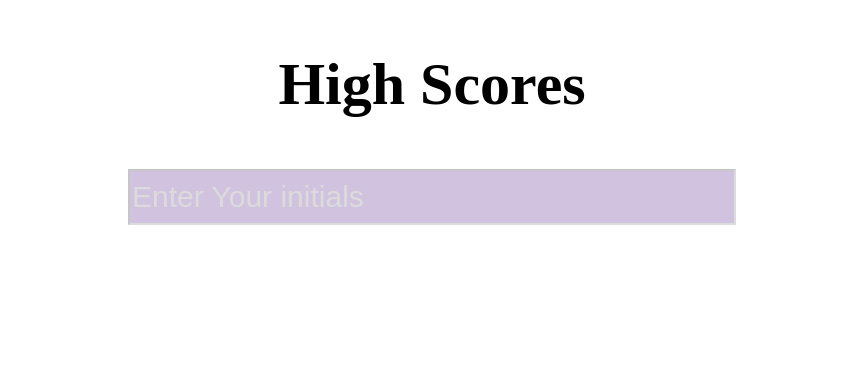
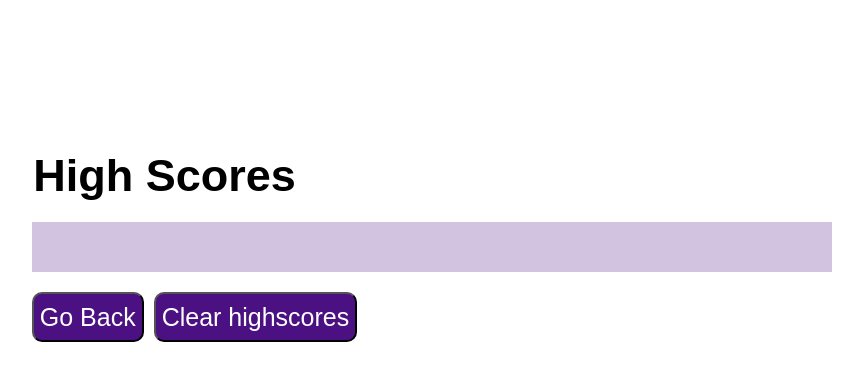
Before and after one commit to samuel408/code-quiz, a plain HTML site: page scores.html in a window 1280 px wide. Shown: the whole page, without its empty margins (208-1071 px from the left). Drawn offline with Linux system fonts and the light colour scheme.

Commit message:
finished highscore template and base CSS

```diff
--- a/css/style.css
+++ b/css/style.css
@@ -1,11 +1,18 @@
+/* universal */
 :root{
-    --light :#ec19ff;
+    --light :#e17dff;
     --dark : #4b1182;
+    font-family: Arial, Helvetica, sans-serif;
+
 }
+/* high score page */
 .highscore{
     display:flex;
     justify-content: center;
-    font-size: 40px;
+    font-size: 30px;
+}
+.highscore h1{
+    margin: 150px 535px 20px 0;
 }
 .highscore-form{
     display:flex;
@@ -15,19 +22,54 @@ justify-content: center;
     display:flex;
 justify-content: center;
 }
-.highscore-form input{
+.highscore-form div{
     background-color: var(--dark);
     opacity: 25%;
-    width: 600px;
+    width: 800px;
     height: 50px;
     font-size: 30px;
+    outline: none;
 
 }
+.highscore-button{
+    display:flex;
+    justify-content: center;
+    margin-right: 475px;
 
 
+
+}
+.btnscore{
+    margin-right: 100px;
+}
+
+.highscore-button button{
+    height:50px;
+    border-radius: 10px;
+    margin:20px 5px ;
+    font-size:25px;
+
+
+}
+/* high score pages */
+
+/* unviersal */
+button{
+    background-color: var(--dark);
+    color:white;
+    outline:none;
+    border-radius: 10px;
+
+}
+button:hover{
+    background-color: var(--light);
+
+}
 body {
     padding:0;
     margin:0;
+
+
 }
 header {
     font-size : 25px;
--- a/scores.html
+++ b/scores.html
@@ -15,9 +15,13 @@
 
     </section>
     <form class="highscore-form" id="initials-score">
-        <input type="text" name="initials" placeholder="Enter Your initials" />
+<div></div>
+    </form>
+    <div class="highscore-button">
+        <button class="btn" id="go-back" type="go back">Go Back</button>
 
-    </form>
+        <button class="btnscore" id="clear" type="clear highscores">Clear highscores</button>
+      </div>
 
 </body>
 </html>
```
